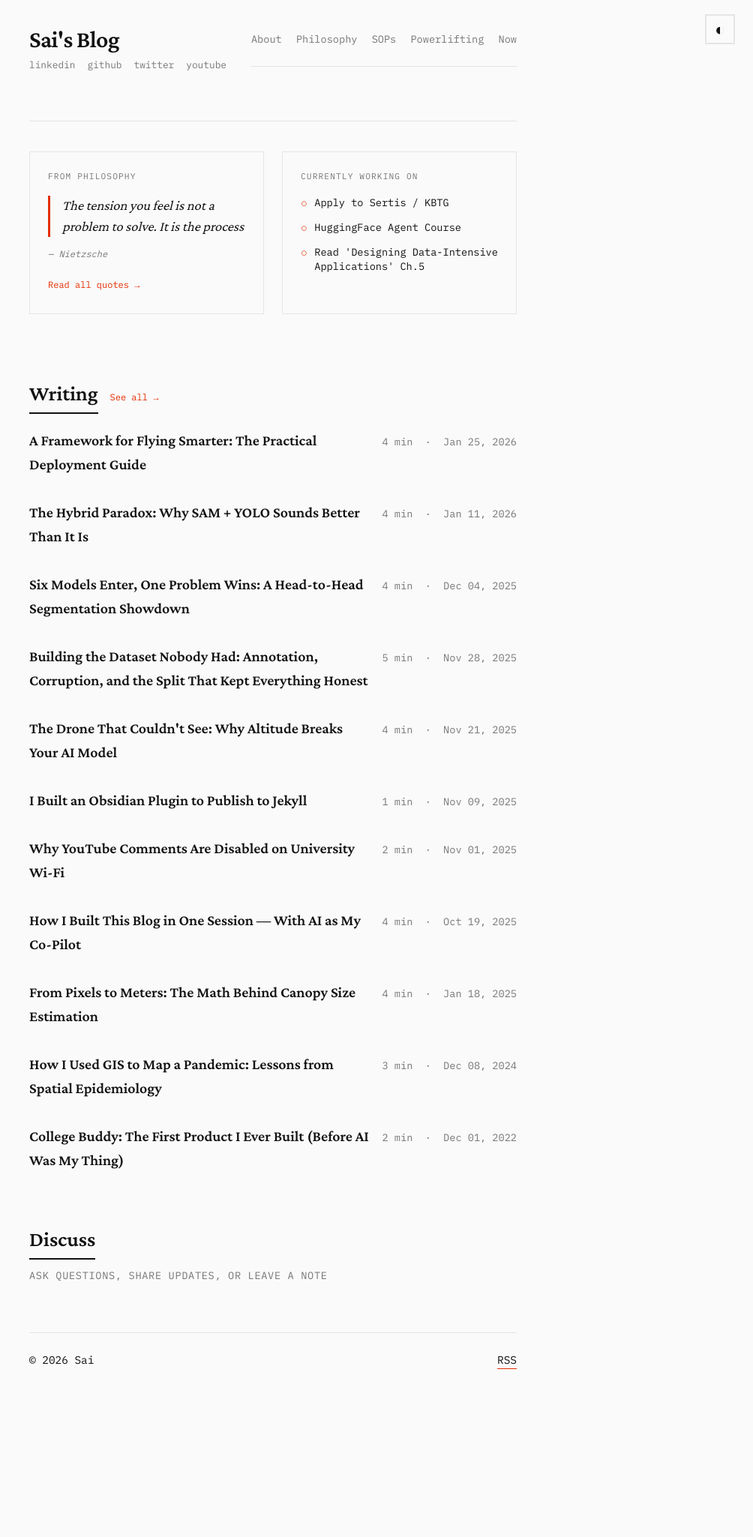
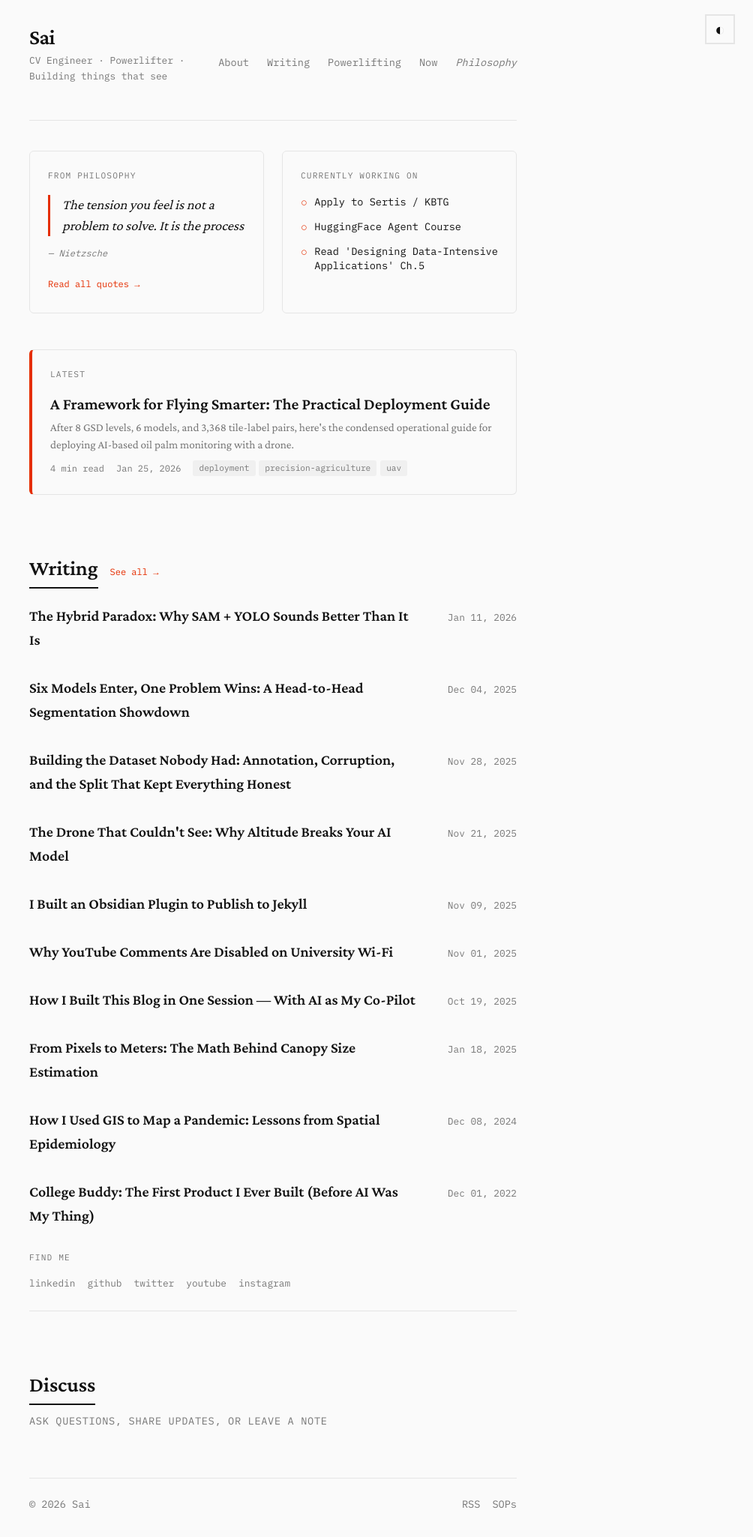
Before and after one commit to Sai21112000/sai21112000.github.io, a Jekyll site: the page built from index.md, in a window 1280 px wide. Shown: the whole page at 75% size, without its empty margins (276-1280 px from the left). Built offline with Jekyll 4.4.1, drawn with Linux system fonts in a browser that asks for light colours; comment, search, counter and statistics services are not loaded; before the commit the page ends 1858 px from its top, so only the background shows below that.

Commit message:
Homepage UI/UX overhaul: tagline, featured post, social section, improved nav, cleaner footer

```diff
--- a/_layouts/home.html
+++ b/_layouts/home.html
@@ -3,20 +3,15 @@ layout: default
 ---
 <header class="site-header animate-enter">
     <div class="header-left">
-        <h1><a href="{{ '/' | relative_url }}">Sai's Blog</a></h1>
-        <p class="social-row">
-            <a href="https://www.linkedin.com/in/vaidyasai/" target="_blank" rel="noopener noreferrer" class="social-linkedin">linkedin</a>
-            <a href="https://github.com/Sai21112000" target="_blank" rel="noopener noreferrer" class="social-github">github</a>
-            <a href="https://x.com/vaidyasaiteja" target="_blank" rel="noopener noreferrer" class="social-twitter">twitter</a>
-            <a href="https://www.youtube.com/@saitejavaidya/streams" target="_blank" rel="noopener noreferrer" class="social-youtube">youtube</a>
-        </p>
+        <h1><a href="{{ '/' | relative_url }}">Sai</a></h1>
+        <p class="header-tagline">CV Engineer · Powerlifter · Building things that see</p>
     </div>
     <nav class="header-nav">
         <a href="{{ '/about.html' | relative_url }}">About</a>
-        <a href="{{ '/philosophy.html' | relative_url }}">Philosophy</a>
-        <a href="{{ '/sops.html' | relative_url }}">SOPs</a>
+        <a href="{{ '/writing.html' | relative_url }}">Writing</a>
         <a href="{{ '/powerlifting.html' | relative_url }}">Powerlifting</a>
         <a href="{{ '/now.html' | relative_url }}">Now</a>
+        <a href="{{ '/philosophy.html' | relative_url }}" class="nav-philosophy">Philosophy</a>
     </nav>
 </header>
 
@@ -45,23 +40,58 @@ layout: default
     </div>
 </div>
 
+<!-- Featured Post (latest) -->
+{% assign featured = site.posts.first %}
+{% if featured %}
+<section class="home-featured animate-enter" style="animation-delay: 0.12s;">
+    <span class="card-label">Latest</span>
+    <a href="{{ featured.url | relative_url }}" class="featured-title">{{ featured.title }}</a>
+    {% if featured.description %}
+    <p class="featured-desc">{{ featured.description }}</p>
+    {% endif %}
+    <div class="featured-meta">
+        <span>{{ featured.content | number_of_words | divided_by: 200 | at_least: 1 }} min read</span>
+        <span>{{ featured.date | date: "%b %d, %Y" }}</span>
+        {% if featured.tags.size > 0 %}
+        <span class="featured-tags">
+            {% for tag in featured.tags limit:3 %}
+            <span class="tag-pill">{{ tag }}</span>
+            {% endfor %}
+        </span>
+        {% endif %}
+    </div>
+</section>
+{% endif %}
+
 <section class="animate-enter" style="animation-delay: 0.15s;">
     <div class="section-header">
         <h2>Writing</h2>
         <a href="{{ '/writing.html' | relative_url }}" class="card-link">See all →</a>
     </div>
     <ul class="post-list" id="post-list">
-        {% for post in site.posts %}
+        {% for post in site.posts offset:1 %}
         <li data-url="{{ post.url | relative_url }}">
             <a href="{{ post.url | relative_url }}">{{ post.title }}</a>
-            <span class="post-date">{{ post.content | number_of_words | divided_by: 200 | at_least: 1 }} min &nbsp;·&nbsp; {{ post.date | date: "%b %d, %Y" }}</span>
+            <span class="post-date">{{ post.date | date: "%b %d, %Y" }}</span>
         </li>
         {% endfor %}
     </ul>
 </section>
 
+<!-- Social Links -->
+<section class="home-social animate-enter" style="animation-delay: 0.2s;">
+    <span class="card-label">Find Me</span>
+    <div class="social-row">
+        <a href="https://www.linkedin.com/in/vaidyasai/" target="_blank" rel="noopener noreferrer" class="social-linkedin">linkedin</a>
+        <a href="https://github.com/Sai21112000" target="_blank" rel="noopener noreferrer" class="social-github">github</a>
+        <a href="https://x.com/vaidyasaiteja" target="_blank" rel="noopener noreferrer" class="social-twitter">twitter</a>
+        <a href="https://www.youtube.com/@saitejavaidya/streams" target="_blank" rel="noopener noreferrer" class="social-youtube">youtube</a>
+        <a href="https://www.instagram.com/tejalifts_/" target="_blank" rel="noopener noreferrer" class="social-instagram">instagram</a>
+    </div>
+</section>
+
 <!-- Comments via GitHub Discussions -->
-<section class="animate-enter" style="animation-delay: 0.2s;">
+<section class="animate-enter" style="animation-delay: 0.25s;">
     <h2>Discuss</h2>
     <p class="meta" style="margin-top: -0.5rem; margin-bottom: 1.5rem;">Ask questions, share updates, or leave a note</p>
     <script src="https://giscus.app/client.js"
@@ -83,7 +113,10 @@ layout: default
 
 <footer class="animate-enter" style="animation-delay: 0.3s;">
     <span>© 2026 Sai</span>
-    <a href="{{ '/feed.xml' | relative_url }}">RSS</a>
+    <div class="footer-links">
+        <a href="{{ '/feed.xml' | relative_url }}">RSS</a>
+        <a href="{{ '/sops.html' | relative_url }}">SOPs</a>
+    </div>
 </footer>
 
 <script>
--- a/assets/style.css
+++ b/assets/style.css
@@ -87,41 +87,110 @@ h1 {
 .site-header {
     display: flex;
     justify-content: space-between;
-    align-items: flex-start;
+    align-items: center;
     margin-bottom: 2.5rem;
     padding-bottom: 1.5rem;
     border-bottom: 1px solid var(--border);
 }
 .site-header h1 {
-    margin: 0 0 0.3rem 0;
-    font-size: 2rem;
+    margin: 0;
+    font-size: 1.8rem;
 }
-.header-left .social-row {
-    margin-bottom: 0;
+.header-tagline {
+    font-family: 'IBM Plex Mono', monospace;
+    font-size: 0.8rem;
+    color: var(--text-meta);
+    margin-top: 0.2rem;
 }
 .header-nav {
     display: flex;
-    gap: 1.2rem;
+    gap: 1.5rem;
     font-family: 'IBM Plex Mono', monospace;
     font-size: 0.85rem;
-    padding-top: 0.6rem;
+    align-items: center;
 }
 .header-nav a {
     color: var(--text-meta);
     border-bottom-color: transparent;
+    padding: 0.3rem 0;
+    position: relative;
 }
 .header-nav a:hover {
     color: var(--text);
-    border-bottom-color: var(--accent);
 }
-@media (max-width: 500px) {
+.header-nav a::after {
+    content: '';
+    position: absolute;
+    bottom: 0;
+    left: 0;
+    width: 0;
+    height: 2px;
+    background: var(--accent);
+    transition: width 0.2s ease;
+}
+.header-nav a:hover::after {
+    width: 100%;
+}
+.nav-philosophy {
+    font-style: italic;
+}
+@media (max-width: 560px) {
     .site-header {
         flex-direction: column;
+        align-items: flex-start;
         gap: 1rem;
     }
     .header-nav {
+        flex-wrap: wrap;
+        gap: 0.8rem 1.5rem;
         padding-top: 0;
     }
+}
+
+/* Featured Post */
+.home-featured {
+    margin-bottom: 2.5rem;
+    padding: 1.5rem;
+    border: 1px solid var(--border);
+    border-left: 4px solid var(--accent);
+    border-radius: 6px;
+}
+.featured-title {
+    font-size: 1.35rem;
+    font-weight: 600;
+    display: block;
+    margin: 0.5rem 0 0.4rem;
+    border-bottom: none;
+    line-height: 1.3;
+}
+.featured-title:hover {
+    color: var(--accent);
+}
+.featured-desc {
+    color: var(--text-meta);
+    font-size: 0.95rem;
+    margin-bottom: 0.6rem;
+    line-height: 1.5;
+}
+.featured-meta {
+    display: flex;
+    align-items: center;
+    gap: 1rem;
+    font-family: 'IBM Plex Mono', monospace;
+    font-size: 0.75rem;
+    color: var(--text-meta);
+}
+.featured-tags {
+    display: flex;
+    gap: 0.3rem;
+}
+.tag-pill {
+    display: inline-block;
+    padding: 0.1rem 0.5rem;
+    background: var(--code-bg);
+    border-radius: 3px;
+    font-size: 0.7rem;
+    color: var(--text-meta);
 }
 
 /* Section Header — inline with link */
@@ -329,9 +398,10 @@ pre {
     width: 100%;
 }
 
+/* Post date — simplified */
 .post-date {
     font-family: 'IBM Plex Mono', monospace;
-    font-size: 0.85rem;
+    font-size: 0.8rem;
     color: var(--text-meta);
     flex-shrink: 0;
     margin-top: 0.2rem;
@@ -353,24 +423,27 @@ pre {
 }
 
 
-/* Nav & Footer */
-nav, footer {
+/* Footer — improved */
+footer {
     font-family: 'IBM Plex Mono', monospace;
-    font-size: 0.9rem;
+    font-size: 0.85rem;
     margin-top: 4rem;
     border-top: 1px solid var(--border);
     padding-top: 1.5rem;
     display: flex;
     justify-content: space-between;
+    color: var(--text-meta);
 }
-
-nav {
-    margin-top: 0;
-    margin-bottom: 3rem;
-    border-top: none;
-    border-bottom: 1px solid var(--border);
-    padding-top: 0;
-    padding-bottom: 1.5rem;
+.footer-links {
+    display: flex;
+    gap: 1rem;
+}
+.footer-links a {
+    color: var(--text-meta);
+    border-bottom: none;
+}
+.footer-links a:hover {
+    color: var(--accent);
 }
 
 blockquote {
@@ -380,11 +453,11 @@ blockquote {
     color: var(--text-meta);
 }
 
-/* Social Links Row - Compact */
+/* Social Links Row */
 .social-row {
     font-family: 'IBM Plex Mono', monospace;
     font-size: 0.8rem;
-    margin-bottom: 2rem;
+    margin-bottom: 0;
     display: flex;
     gap: 1rem;
     flex-wrap: wrap;
@@ -400,6 +473,14 @@ blockquote {
 .social-row a.social-github:hover { color: var(--text); }
 .social-row a.social-twitter:hover { color: var(--text); }
 .social-row a.social-youtube:hover { color: #FF0000; }
+.social-row a.social-instagram:hover { color: #E4405F; }
+
+/* Home Social Section */
+.home-social {
+    margin-bottom: 2.5rem;
+    padding-bottom: 1.5rem;
+    border-bottom: 1px solid var(--border);
+}
 
 /* Home Blocks Grid */
 .home-blocks {
@@ -414,11 +495,12 @@ blockquote {
     }
 }
 
-/* Home Card */
+/* Home Cards — more visual weight */
 .home-card {
     border: 1px solid var(--border);
     padding: 1.5rem;
     position: relative;
+    border-radius: 6px;
 }
 .card-label {
     font-family: 'IBM Plex Mono', monospace;
--- a/index.md
+++ b/index.md
@@ -1,6 +1,6 @@
 ---
 layout: home
-title: Sai's Blog
+title: Sai — CV Engineer & Powerlifter
 featured_quote: "The tension you feel is not a problem to solve. It is the process"
 featured_quote_source: "— Nietzsche"
 tasks:
```
